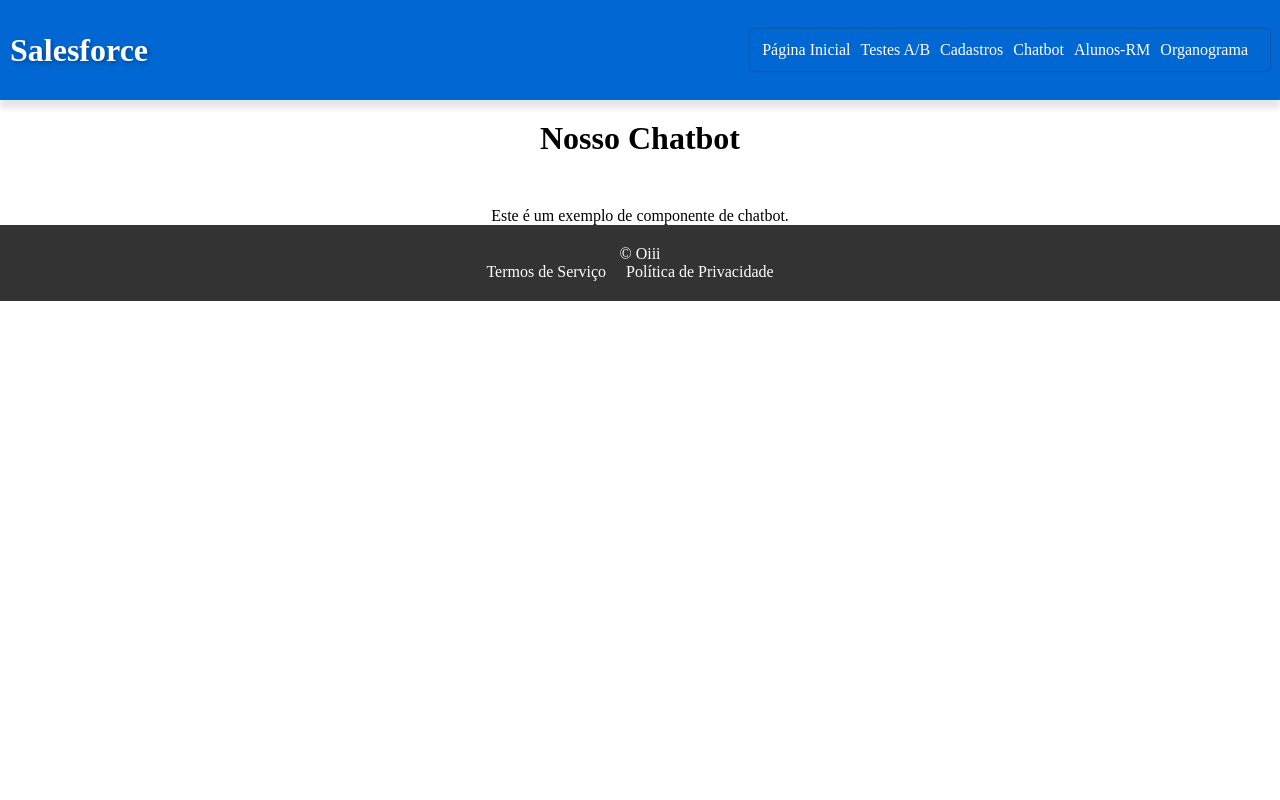
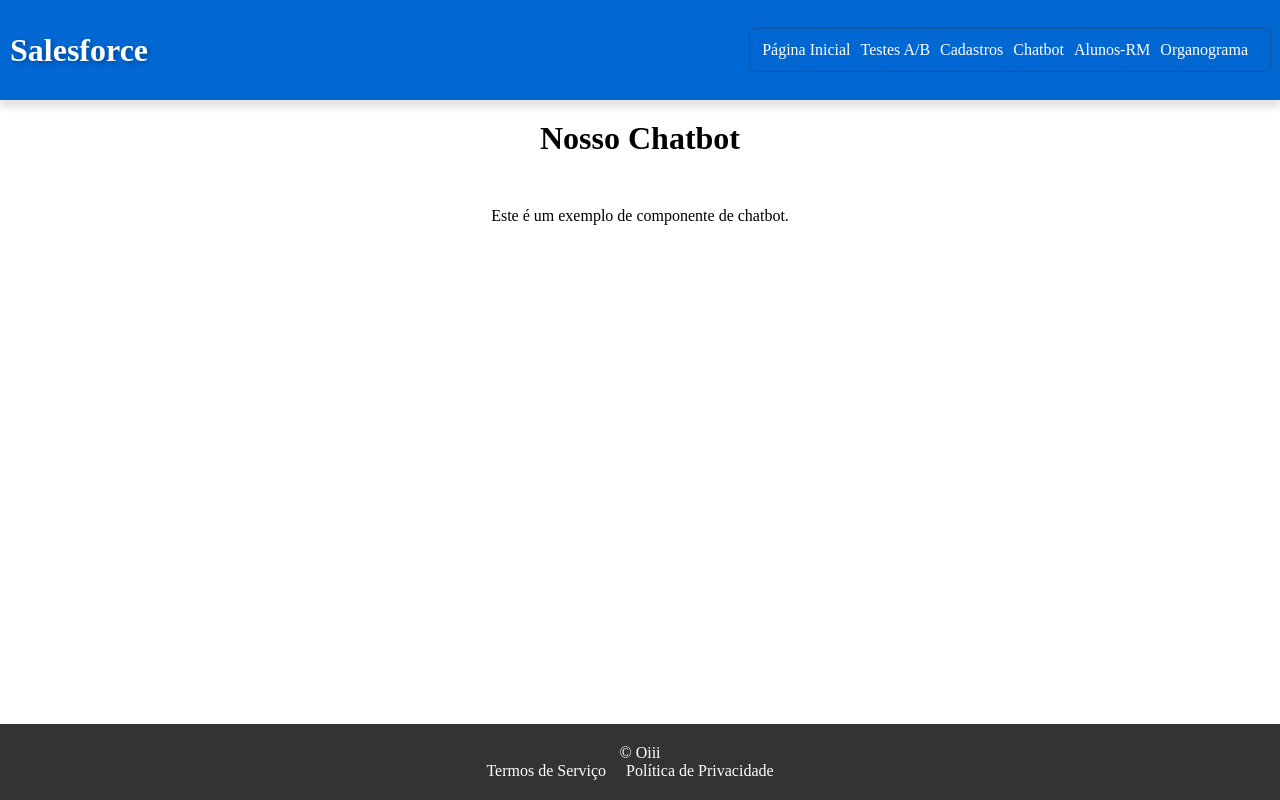
Before and after one commit to Reninhaw/salesforce-cs3, a React (Vite) app: page /chatbot in a window 1280 px wide. Built offline with nearby package versions, Linux system fonts and the light colour scheme.

Commit message:
arrumando os codigos e adicionando imagem

```diff
--- a/src/pages/AlunosRM.tsx
+++ b/src/pages/AlunosRM.tsx
@@ -1,6 +1,8 @@
 import React from 'react';
 import { Link } from 'react-router-dom';
 import '../styles/AlunosRM.css';
+import img3 from '../assets/img3.png';
+import img4 from '../assets/img4.png';
 
 //Página com os dados dos autores do grupo
 
@@ -31,12 +33,12 @@ const AlunosRM: React.FC = () => {
                     </div>
                     <div className="card-container">
                         <div className="card">
-                            <img src="img/img1.png" alt="Imagem 1" />
+                        <img src={img3} alt="Imagem 2" />
                             <h2>Clara de Fonte Almeida</h2>
                             <p>RM554321</p>
                         </div>
                         <div className="card">
-                            <img src="img/img1.png" alt="Imagem 1" />
+                        <img src={img4} alt="Imagem 2" />
                             <h2>Nicolas Paiffer do Carmo</h2>
                             <p>RM554145</p>
                         </div>
--- a/src/pages/Cadastro.tsx
+++ b/src/pages/Cadastro.tsx
@@ -2,7 +2,7 @@ import React from 'react';
 import { Link } from 'react-router-dom';
 import '../styles/Cadastro.css';
 import Header from '../components/Header';
-// Página cadastro
+// Página Cadastro
 const Cadastro: React.FC = () => {
     return (
         <div>
--- a/src/pages/Chatbot.tsx
+++ b/src/pages/Chatbot.tsx
@@ -2,7 +2,7 @@ import React from 'react';
 import { Link } from 'react-router-dom';
 import '../styles/Chatbot.css';
 import Header from '../components/Header';
-
+// Pagina chatbot
 const Chatbot: React.FC = () => {
     return (
         <div>
--- a/src/pages/TesteAB.tsx
+++ b/src/pages/TesteAB.tsx
@@ -1,7 +1,7 @@
 import React from 'react';
 import { Link } from 'react-router-dom';
 import '../styles/TesteAB.css';
-
+// Pagina TesteAB
 const TesteAB: React.FC = () => {
     return (
         <div>
--- a/src/styles/AlunosRM.css
+++ b/src/styles/AlunosRM.css
@@ -88,6 +88,10 @@ main {
 
 /* FOOTER */
 footer {
+    position: fixed;
+    bottom: 0;
+    left: 0;
+    width: 100%;
     background-color: #333;
     color: #fff;
     padding: 20px;
--- a/src/styles/Cadastro.css
+++ b/src/styles/Cadastro.css
@@ -50,11 +50,14 @@ main h1 {
 
 /* FOOTER */
 footer {
+    position: fixed;
+    bottom: 0;
+    left: 0;
+    width: 100%;
     background-color: #333;
     color: #fff;
     padding: 20px;
     text-align: center;
-    width: 100%;
 }
 
 .footer-content {
--- a/src/styles/Chatbot.css
+++ b/src/styles/Chatbot.css
@@ -13,3 +13,14 @@
     font-size: 16px;
     margin-top: 20px;
 }
+
+footer {
+    position: fixed;
+    bottom: 0;
+    left: 0;
+    width: 100%;
+    background-color: #333;
+    color: #fff;
+    padding: 20px;
+    text-align: center;
+}
--- a/src/styles/Footer.css
+++ b/src/styles/Footer.css
@@ -1,13 +1,15 @@
 /* FOOTER */
 
 footer {
+    position: fixed;
+    bottom: 0;
+    left: 0;
+    width: 100%;
     background-color: #333;
     color: #fff;
     padding: 20px;
     text-align: center;
-    width: 100%;
 }
-
 
 .footer-content {
     max-width: 800px;
--- a/src/styles/TesteAB.css
+++ b/src/styles/TesteAB.css
@@ -59,11 +59,14 @@ main h1 {
 
 /* FOOTER */
 footer {
+    position: fixed;
+    bottom: 0;
+    left: 0;
+    width: 100%;
     background-color: #333;
     color: #fff;
     padding: 20px;
     text-align: center;
-    width: 100%;
 }
 
 .footer-content {
```
